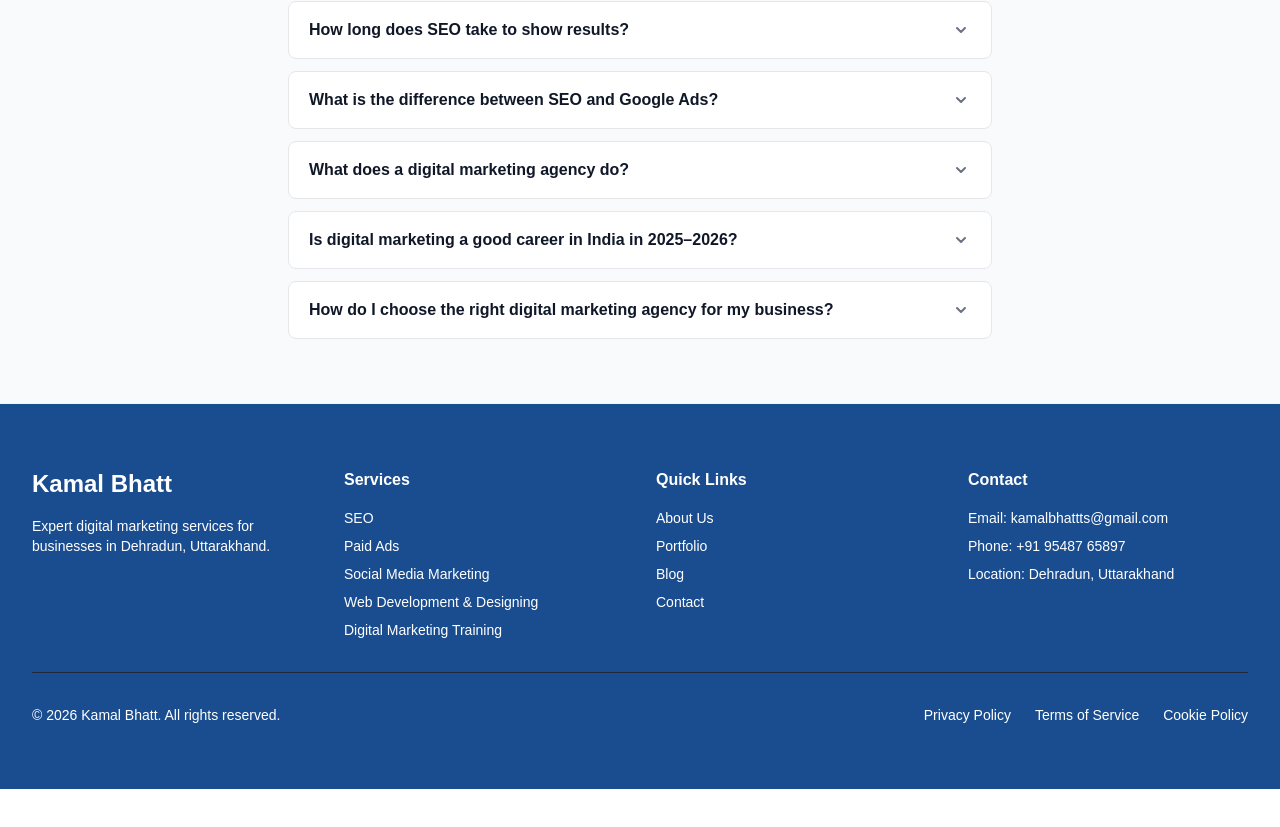
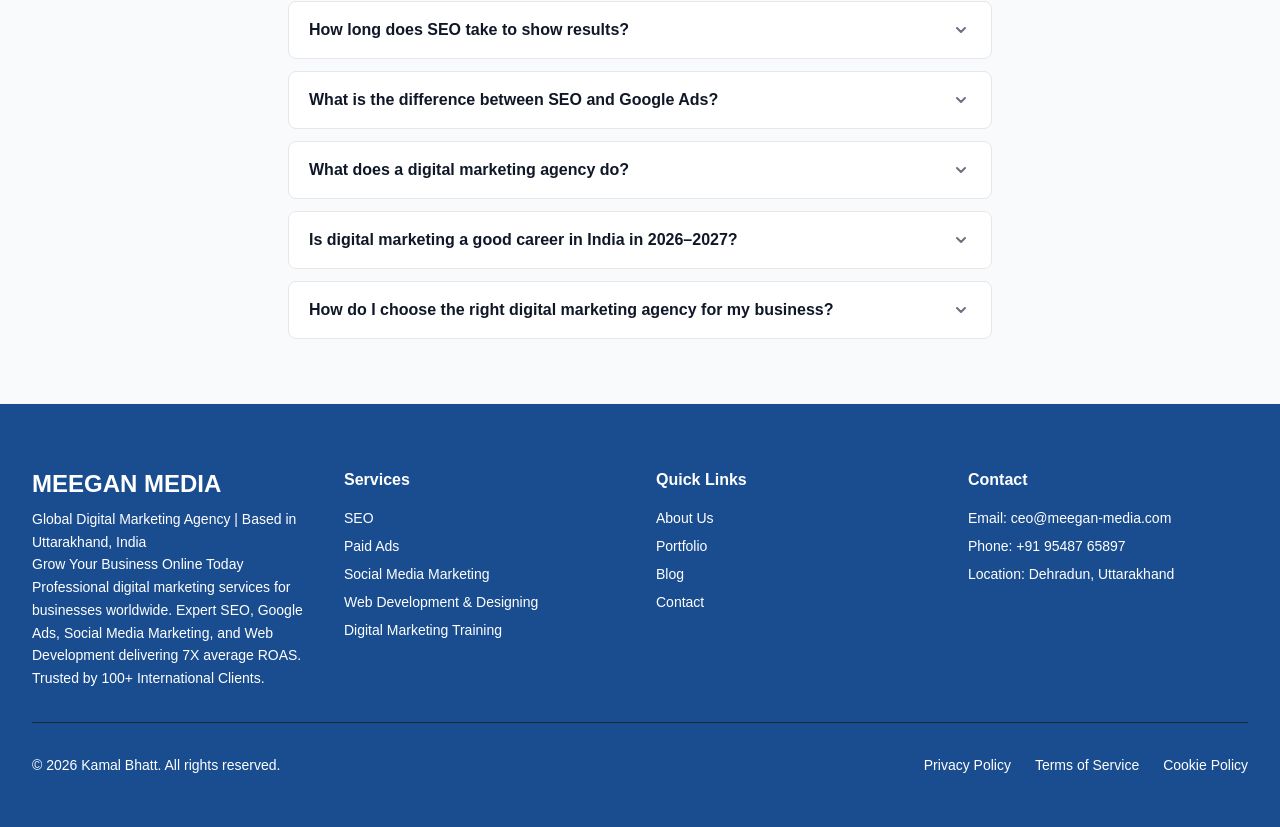
Before and after one commit to Vishwash-chauhan/kamalbhatt, a Next.js app: page / in a window 1280 px wide. Shown: the part 5240-6067 px from the top of the page. Before the commit the page ends 6029 px from the top, so only its background shows below. Built offline with nearby package versions, Linux system fonts and the light colour scheme; no server answers.

Commit message:
updated footer

```diff
--- a/app/components/contact-info.tsx
+++ b/app/components/contact-info.tsx
@@ -14,8 +14,8 @@
     {
       icon: Mail,
       title: 'Email',
-      details: 'kamalbhattts@gmail.com',
-      href: 'mailto:kamalbhattts@gmail.com',
+      details: 'ceo@meegan-media.com',
+      href: 'mailto:ceo@meegan-media.com',
     },
     {
       icon: Phone,
--- a/app/components/footer.tsx
+++ b/app/components/footer.tsx
@@ -9,12 +9,14 @@
         {/* Footer Grid */}
         <div className="grid grid-cols-1 md:grid-cols-4 gap-8 mb-8">
           {/* Brand Section */}
-          <div className="col-span-1">
-            <h3 className="text-2xl font-bold text-white mb-4">
-              Kamal Bhatt
+          <div className="col-span-1 flex flex-col items-start">
+            <h3 className="text-2xl font-bold text-white mb-2">
+              MEEGAN MEDIA
             </h3>
-            <p className="text-sm text-white">
-              Expert digital marketing services for businesses in Dehradun, Uttarakhand.
+            <p className="text-sm text-white leading-relaxed">
+              Global Digital Marketing Agency | Based in Uttarakhand, India<br />
+              Grow Your Business Online Today<br />
+              Professional digital marketing services for businesses worldwide. Expert SEO, Google Ads, Social Media Marketing, and Web Development delivering 7X average ROAS. Trusted by 100+ International Clients.
             </p>
           </div>
 
@@ -81,7 +83,7 @@
           <div>
             <h4 className="font-semibold text-white mb-4">Contact</h4>
             <ul className="space-y-2 text-sm text-white">
-              <li>Email: kamalbhattts@gmail.com</li>
+              <li>Email: ceo@meegan-media.com</li>
               <li>Phone: +91 95487 65897</li>
               <li>Location: Dehradun, Uttarakhand</li>
             </ul>
--- a/app/page.tsx
+++ b/app/page.tsx
@@ -228,7 +228,7 @@
           },
 
           {
-            question: 'Is digital marketing a good career in India in 2025–2026?',
+            question: 'Is digital marketing a good career in India in 2026–2027?',
             answer: (
               <>
                 <p>
```
